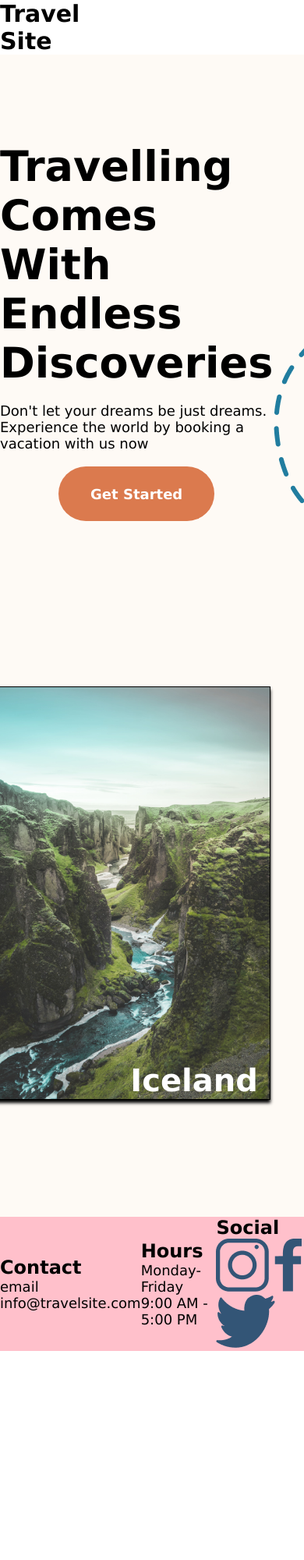
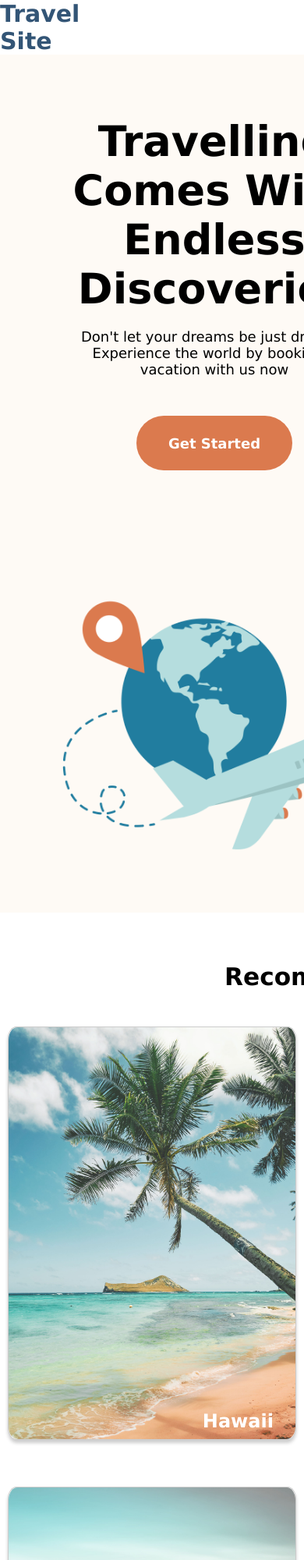
Before and after one commit to mfylmz/mehmet-travel-site, a plain HTML site: page index.html in a window 390 px wide. Shown: the top 2000 px of the page at 78% size. Before the commit the page ends 1732 px from the top, so only its background shows below. Drawn offline with Linux system fonts and the light colour scheme.

Commit message:
navigation cards and header updated

```diff
--- a/css/global.css
+++ b/css/global.css
@@ -1,14 +1,16 @@
 * {
   font-family: Verdana, Geneva, Tahoma, sans-serif;
   font-weight: bold;
-margin: auto;
+  margin: auto;
 }
-
-h1{
+html {
+  font-size: 100%;
+}
+h1 {
   font-size: 3.375rem;
 }
 
-p{
+p {
   font-size: 1.125rem;
   font-weight: 400;
 }
--- a/css/main.css
+++ b/css/main.css
@@ -1,4 +1,15 @@
-@media only screen and (min-device-width: 768px) and (max-device-width: 1024px) {
+/* Responsive styles */
+@media only screen and (max-width: 768px) {
+  .header__flex {
+    flex-direction: column; /* Stack items vertically on smaller screens */
+    text-align: center; /* Center text content */
+  }
+
+  .header__text,
+  .header-hero__image {
+    flex: none; /* Reset flex to prevent stretching */
+    width: 100%; /* Set width to full for smaller screens */
+  }
 }
 
 .nav-bar {
@@ -23,7 +34,7 @@
 }
 .nav-bar ul li a {
   text-decoration: none;
-  color: black;
+  color: #000000;
   font-weight: 400;
 }
 
@@ -31,7 +42,7 @@
   text-decoration: none;
   display: flex;
   margin-right: 45rem;
-  color: black;
+  color: #335576;
   font-size: 1.875rem;
 }
 
@@ -47,16 +58,17 @@
 
 .header__flex {
   display: flex;
+  flex-wrap: wrap;
+  align-items: center;
 }
 
 .header__text {
-  display: flex;
-  flex-direction: column;
-  justify-content: space-between;
+  flex: 1;
+  padding: 80px;
 }
 
 .header-hero__image {
-  display: flex;
+  flex: 1;
 }
 .header__button a {
   text-decoration: none;
@@ -70,45 +82,74 @@
   font-size: 1.125rem;
   border: none;
   border-radius: 2.5rem 2.5rem;
+  margin-top: 30px;
 }
 
-.recomendations {
-  background-color: white;
-}
-.recomendations h2 {
+.recommendations-heading {
   position: relative;
   font-weight: bold;
-  font-size: 2.5rem;
-  top: 2.5rem;
-  left: 3.75rem;
+  font-size: 1.3rem;
+  top: 4rem;
+  left: 18rem;
 }
 
 .navigation-cards {
   display: flex;
+  padding-top: 5rem;
+  padding-bottom: 5rem;
+  flex-wrap: wrap;
   justify-content: center;
-
-  padding-bottom: 9.375rem;
-  padding-top: 6.25rem;
-  padding-left: 120px;
 }
 
-.navigation-cards img {
+.card {
   width: 23rem;
   height: 33rem;
+  margin: 30px; /* Adjust margin between cards as needed */
+  background-color: white;
   color: black;
-
   border: solid hsla(0, 0%, 0%, 20) 1px;
   box-shadow: 0 4px 4px hsla(0, 0%, 0%);
+  position: relative;
 }
-.navigation-cards p {
+.card {
+  width: 23rem;
+  height: 33rem;
+  margin: 30px;
+  background-color: white;
+  color: black;
+  border: solid rgba(0, 0, 0, 0.2) 1px;
+  box-shadow: 0 4px 4px rgba(0, 0, 0, 0.2);
   position: relative;
-  top: 15rem;
-  right: 11.25rem;
+  border-radius: 3%;
+}
+.card-content {
+  position: relative;
+}
+.card-content img {
+  width: 23rem;
+  height: 33rem;
+  object-fit: cover;
+  border-radius: 3%;
+}
+.card-content p {
+  position: absolute;
+  top: 95%;
+  left: 80%;
+  transform: translate(-50%, -50%);
+  margin: 0;
+  padding: 10px;
+  font-weight: bold;
   color: white;
-  font-size: 2.5rem;
-  font-weight: bold;
+  font-size: 24px;
+  text-align: center;
 }
 
-.footer{
-  background-color: pink;
-  display: flex;}
+.footer {
+  background-color: #FEFAF5;
+  display: flex;
+}
+
+.text--orange {
+  color: #DB7A4E;
+  display: inline-block;
+}
--- a/index.html
+++ b/index.html
@@ -39,27 +39,44 @@
             src="./assets/Images/hero.png"
             alt="hero-image"
           />
+        </header>
+      <main>
+      </div>
+        <div class="recommendations-heading">
+          <h2>Recommendations</h2>
         </div>
         <div class="navigation-cards">
+          <div class="card">
+            <div class="card-content">
               <img src="./assets/Images/hawaii.jpg" alt="hawaii-card" />
               <p>Hawaii</p>
+            </div>
+          </div>
+          <div class="card">
+            <div class="card-content">
               <img src="./assets/Images/iceland.jpg" alt="iceland-card" />
               <p>Iceland</p>
+            </div>
+          </div>
+          <div class="card">
+            <div class="card-content">
               <img src="./assets/Images/greece.jpg" alt="greece-card" />
               <p>Greece</p>
             </div>
           </div>
-    </header>
+        </div>
+      </div>
+    </main>
     <footer>
       <div class="footer">
         <div class="content-box">
           <h2>Contact</h2>
-          <p>email</p>
+          <span class="content_box text--orange"><p>email</p></span>
           <p>info@travelsite.com</p>
         </div>
         <div class="hours-box">
           <h2>Hours</h2>
-          <p>Monday-Friday</p>
+          <span class="content_box text--orange"><p>Monday-Friday</p></span><span class="content_box text--orange"><p>Saturday</p></span>
           <p>9:00 AM - 5:00 PM</p>
           <p></p>
         </div>
```
Lines whose indentation alone changed are shown as unchanged.
